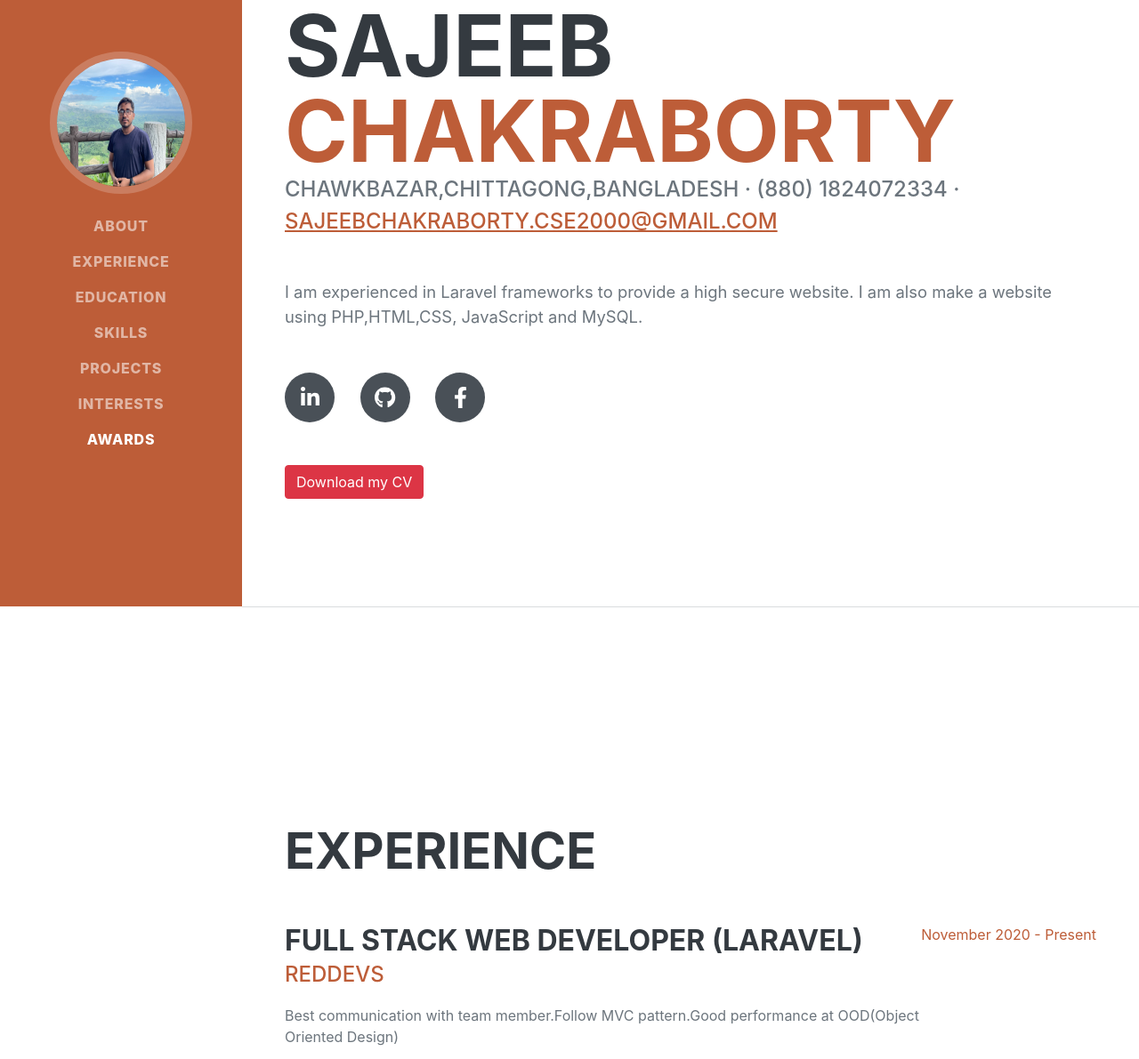
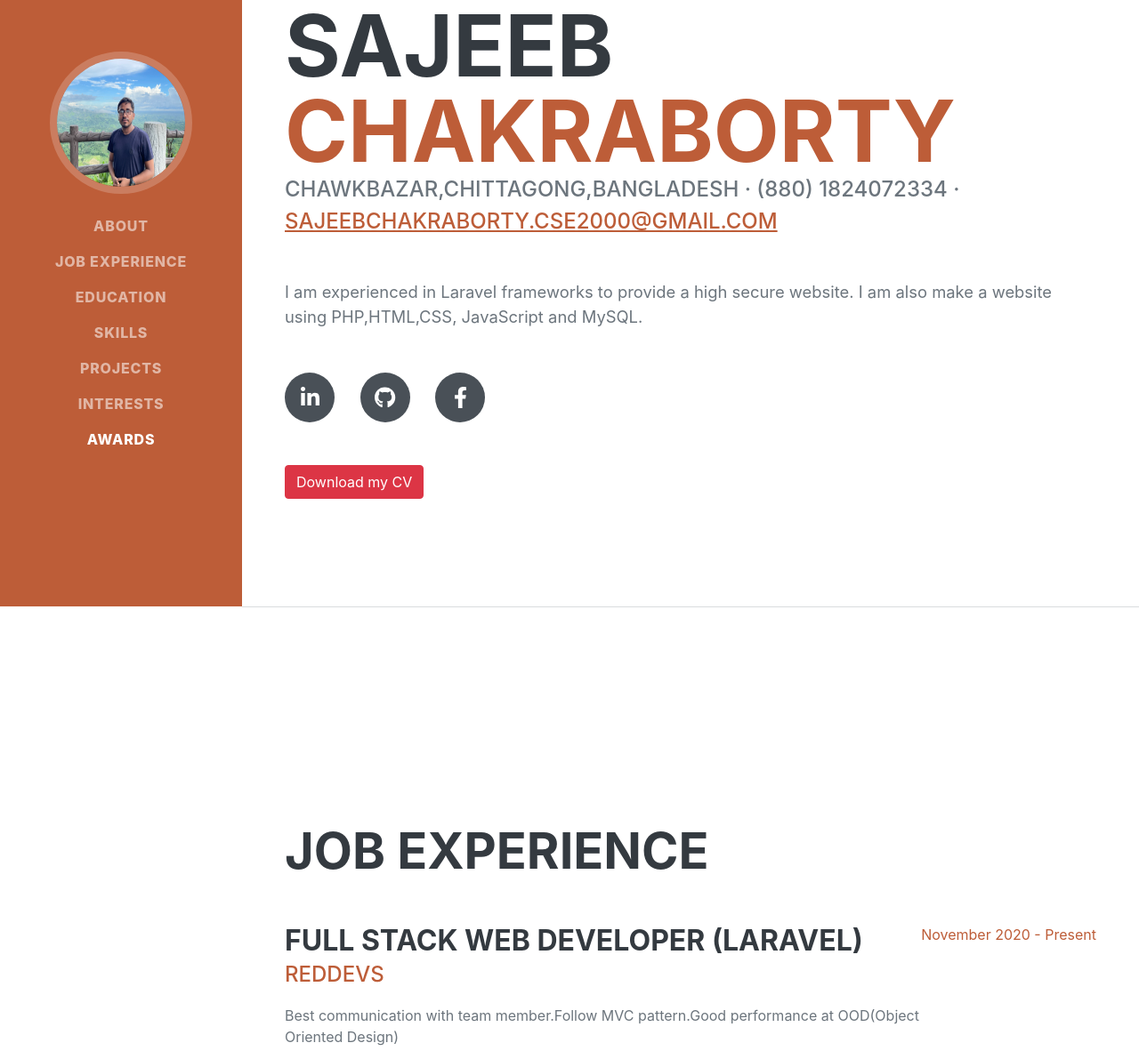
Before and after one commit to SajeebChakraborty/SajeebChakraborty.github.io, a plain HTML site: page index.html in a window 1280 px wide. Shown: the part 118-1309 px from the top of the page at 89% size. Drawn offline with nearby package versions, Linux system fonts and the light colour scheme; a web font is replaced by a local one.

Commit message:
update info

```diff
--- a/index.html
+++ b/index.html
@@ -26,7 +26,7 @@
             <div class="collapse navbar-collapse" id="navbarResponsive">
                 <ul class="navbar-nav">
                     <li class="nav-item"><a class="nav-link js-scroll-trigger" href="#about">About</a></li>
-                    <li class="nav-item"><a class="nav-link js-scroll-trigger" href="#experience">Experience</a></li>
+                    <li class="nav-item"><a class="nav-link js-scroll-trigger" href="#experience">Job Experience</a></li>
                     <li class="nav-item"><a class="nav-link js-scroll-trigger" href="#education">Education</a></li>
                     <li class="nav-item"><a class="nav-link js-scroll-trigger" href="#skills">Skills</a></li>
 					<li class="nav-item"><a class="nav-link js-scroll-trigger" href="#project">Projects</a></li>
@@ -65,7 +65,7 @@
             <!-- Experience-->
             <section class="resume-section" id="experience">
                 <div class="resume-section-content">
-                    <h2 class="mb-5">Experience</h2>
+                    <h2 class="mb-5">Job Experience</h2>
                     <div class="d-flex flex-column flex-md-row justify-content-between mb-5">
                         <div class="flex-grow-1">
                             <h3 class="mb-0">Full Stack Web Developer (Laravel)</h3>
```
